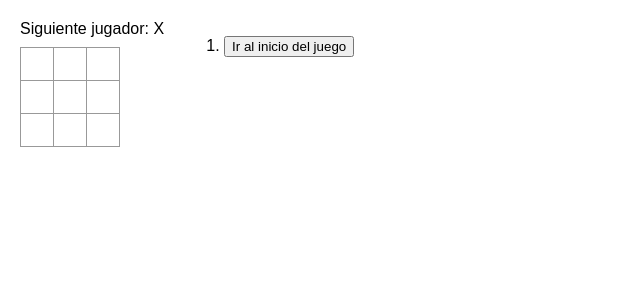
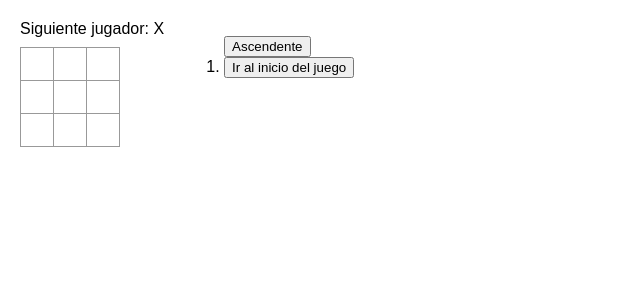
Before and after one commit to EduardoCastA/react-tutorial, a React (Vite) app: page / in a window 1280 px wide. Shown: the top 300 px of the page, without its empty margins (0-640 px from the left). Built offline with nearby package versions, Linux system fonts and the light colour scheme.

Commit message:
Agregar botón para alternar entre ascendente y descendente en el orden de la lista de movimientos

```diff
--- a/src/components/Game.tsx
+++ b/src/components/Game.tsx
@@ -5,6 +5,7 @@ import { Board } from "./Board";
 export const Game = () => {
   const [history, setHistory] = useState<(string | null)[][]>([Array(9).fill(null)]);
   const [currentMove, setCurrentMove] = useState(0);
+  const [isAscending, setIsAscending] = useState(true);
   const xIsNext = currentMove % 2 === 0;
   const currentSquares = history[currentMove];
 
@@ -38,7 +39,12 @@ export const Game = () => {
         <Board xIsNext={xIsNext} squares={currentSquares} onPlay={handlePlay} />
       </div>
       <div className="game-info">
-        <ol>{moves}</ol>
+        <ol>
+          <button onClick={() => setIsAscending(!isAscending)}>
+            { isAscending ? 'Ascendente' : 'Descendente' }
+          </button>
+          { isAscending ? moves : moves.reverse() }
+        </ol>
       </div>
     </div>
   );
```
